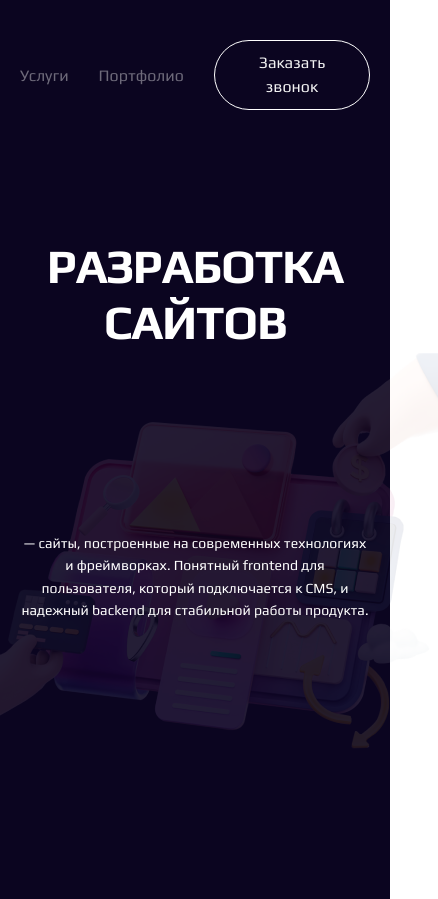
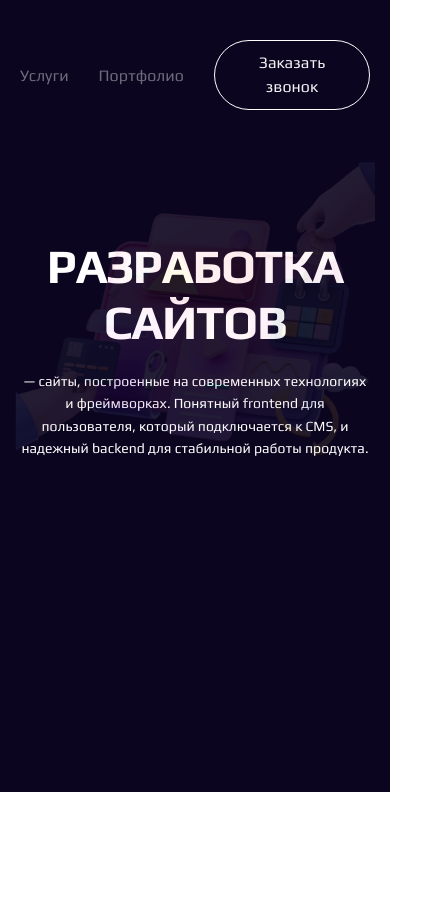
Before and after one commit to JulieBenchuk/web-studio, a Next.js app: page /development in a window 390 px wide. Shown: the whole page, 438 px wide, since content can reach past the window. After the commit the page ends 844 px from the top, so only its background shows below. Built offline with nearby package versions, Linux system fonts and the light colour scheme.

Commit message:
fix: position of background image in top block

```diff
--- a/src/components/common/topBlock/TopBlock.tsx
+++ b/src/components/common/topBlock/TopBlock.tsx
@@ -9,13 +9,15 @@ const TopBlock: React.FC<{}> = () => {
     return (
         <Wrapper className={style.wrapper}>
             <Header isMainPage={false} currentPage={"Разработка сайтов"}/>
-            <MainTitle title={"Разработка сайтов"}/>
-            <div className={style.bgImageBlock}>
-                <img src={bgImage.src} alt="background" className={style.bgImage}/>
+            <div className={style.mainTitleBlock}>
+                <MainTitle title={"Разработка сайтов"}/>
             </div>
             <div className={style.description}>— сайты, построенные на современных технологиях и фреймворках. Понятный
                 frontend для пользователя, который подключается к CMS, и надежный backend для стабильной работы
                 продукта.
+            </div>
+            <div className={style.bgImageBlock}>
+                <img src={bgImage.src} alt="background" className={style.bgImage}/>
             </div>
 
 
--- a/src/styles/components/titles/titles.module.scss
+++ b/src/styles/components/titles/titles.module.scss
@@ -13,7 +13,7 @@
   }
   @media (max-width: 767px) {
     @include Text-FS-FW-LH(48px, 700, 56px);
-    max-width: 465px;
+    max-width: 370px;
     text-align: center;
 
   }
--- a/src/styles/components/topBlock.module.scss
+++ b/src/styles/components/topBlock.module.scss
@@ -10,11 +10,19 @@
     padding: 40px 20px 27px 20px;
   }
 
+  .mainTitleBlock {
+    @media(max-width: 767px) {
+      @include Flex-Center();
+    }
+  }
+
   .bgImageBlock {
     @media(max-width: 767px) {
       display: flex;
       flex-direction: column;
-      @include Flex-Center();
+      align-items: center;
+      position: relative;
+      bottom: 300px;
     }
 
     .bgImage {
@@ -23,9 +31,11 @@
       right: 0;
       z-index: 0;
       @media(max-width: 767px) {
+        max-width: 360px;
         position: static;
         opacity: 0.1;
       }
+
     }
 
 
@@ -45,7 +55,7 @@
       text-align: center;
       max-width: 100%;
       position: relative;
-      bottom: 250px;
+
     }
 
   }
```
